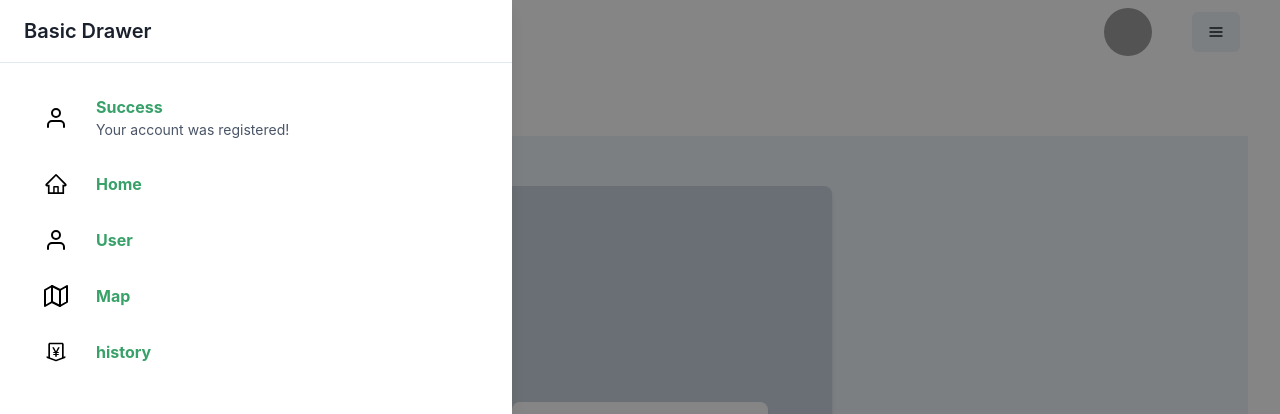
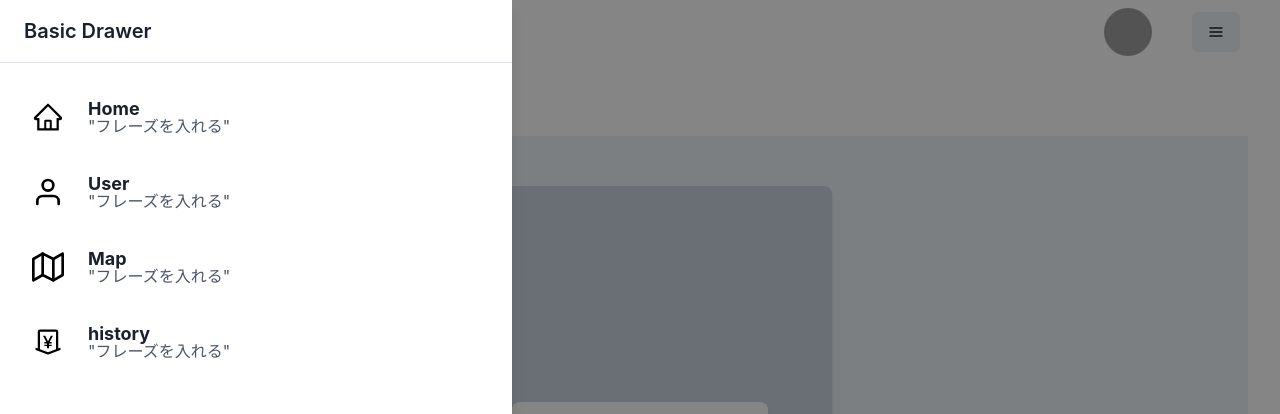
Before and after one commit to Okakakai/fingerpay-frontend, a Next.js app: page / in a window 1280 px wide. Both pictures are taken after a click on the button 1216 px from the left and 32 px from the top of the page. Shown: the top 414 px of the page. Built offline with nearby package versions, Linux system fonts and the light colour scheme; grey boxes are pictures that could not be loaded.

Commit message:
fixed props

```diff
--- a/componets/Navbars/Drawer/drawer.tsx
+++ b/componets/Navbars/Drawer/drawer.tsx
@@ -10,6 +10,7 @@ import {
   useDisclosure,
   chakra,
 } from "@chakra-ui/react";
+import { drawerItemDataSet } from "./variables/drawerItem";
 
 import { FiUser } from "react-icons/fi";
 import { DrawerItems } from "./drawerItems";
@@ -30,7 +31,7 @@ const DrawerComponent = (props: Props) => {
       <DrawerContent>
         <DrawerHeader borderBottomWidth="1px">Basic Drawer</DrawerHeader>
         <DrawerBody>
-          <Flex
+          {/* <Flex
             maxW="md"
             w="full"
             mx="auto"
@@ -68,8 +69,8 @@ const DrawerComponent = (props: Props) => {
                 </chakra.p>
               </Box>
             </Box>
-          </Flex>
-          <DrawerItems />
+          </Flex> */}
+          <DrawerItems drawerItemDataSet={drawerItemDataSet} />
         </DrawerBody>
       </DrawerContent>
     </Drawer>
--- a/componets/Navbars/Drawer/drawerItems.tsx
+++ b/componets/Navbars/Drawer/drawerItems.tsx
@@ -1,47 +1,60 @@
-import { Card, chakra, Box, Flex, Icon } from "@chakra-ui/react";
-import { DrawerItemDataSet, drawerItemDataSet } from "./variables/drawerItem";
+import { Card, chakra, Box, Flex, Icon, Text } from "@chakra-ui/react";
+import { DrawerItemDataSet } from "./variables/drawerItem";
+import { FiChevronRight } from "react-icons/fi";
 
-export const DrawerItems = () => {
+interface Props {
+  drawerItemDataSet: DrawerItemDataSet[];
+}
+
+export const DrawerItems = (props: Props) => {
   return (
     <div>
-      {drawerItemDataSet.map((item: DrawerItemDataSet, i) => {
+      {props.drawerItemDataSet.map((item: DrawerItemDataSet, index) => {
         return (
           <Flex
-            maxW="md"
+            maxW="lx"
             w="full"
             mx="auto"
             my="1rem"
             rounded="lg"
             overflow="hidden"
+            key={index}
           >
             <Flex justifyContent="center" alignItems="center" w={12}>
               <Icon
                 as={item.icon}
                 color="black"
-                boxSize={6}
+                boxSize={8}
                 _dark={{ color: "white" }}
               />
             </Flex>
             <Box mx={-3} py={2} px={4}>
               <Box mx={3}>
-                <chakra.span
-                  color="green.500"
+                <Text
+                  color="black.500"
                   _dark={{
-                    color: "green.400",
+                    color: "white.400",
                   }}
                   fontWeight="bold"
+                  letterSpacing="0px"
+                  fontSize="lg"
+                  mb="-2"
+                  p="0px"
                 >
                   {item.title}
-                </chakra.span>
-                <chakra.p
+                </Text>
+                <Text
+                  mt="0"
+                  p="0px"
                   color="gray.600"
                   _dark={{
                     color: "gray.200",
                   }}
-                  fontSize="sm"
+                  fontSize="md"
                 >
-                  {item.description}
-                </chakra.p>
+                  {/* {item.description} */}
+                  "フレーズを入れる"
+                </Text>
               </Box>
             </Box>
           </Flex>
```
